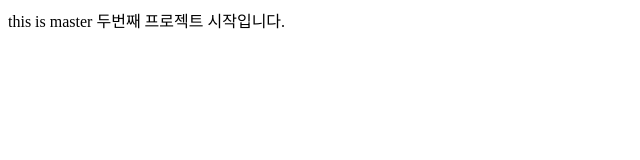
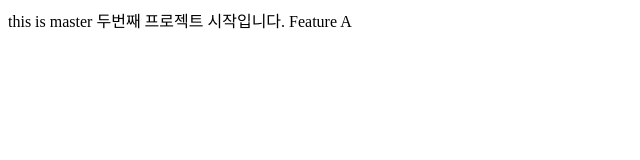
Before and after one commit to geparkk/git-project, a plain HTML site: page index.html in a window 1280 px wide. Shown: the full height of the page, 0-640 px from the left. Drawn offline with Linux system fonts and the light colour scheme.

Commit message:
feature A

```diff
--- a/index.html
+++ b/index.html
@@ -9,6 +9,6 @@
     this is master
     두번째 프로젝트 시작입니다.
 
-
+    Feature A
 </body>
 </html>
```
